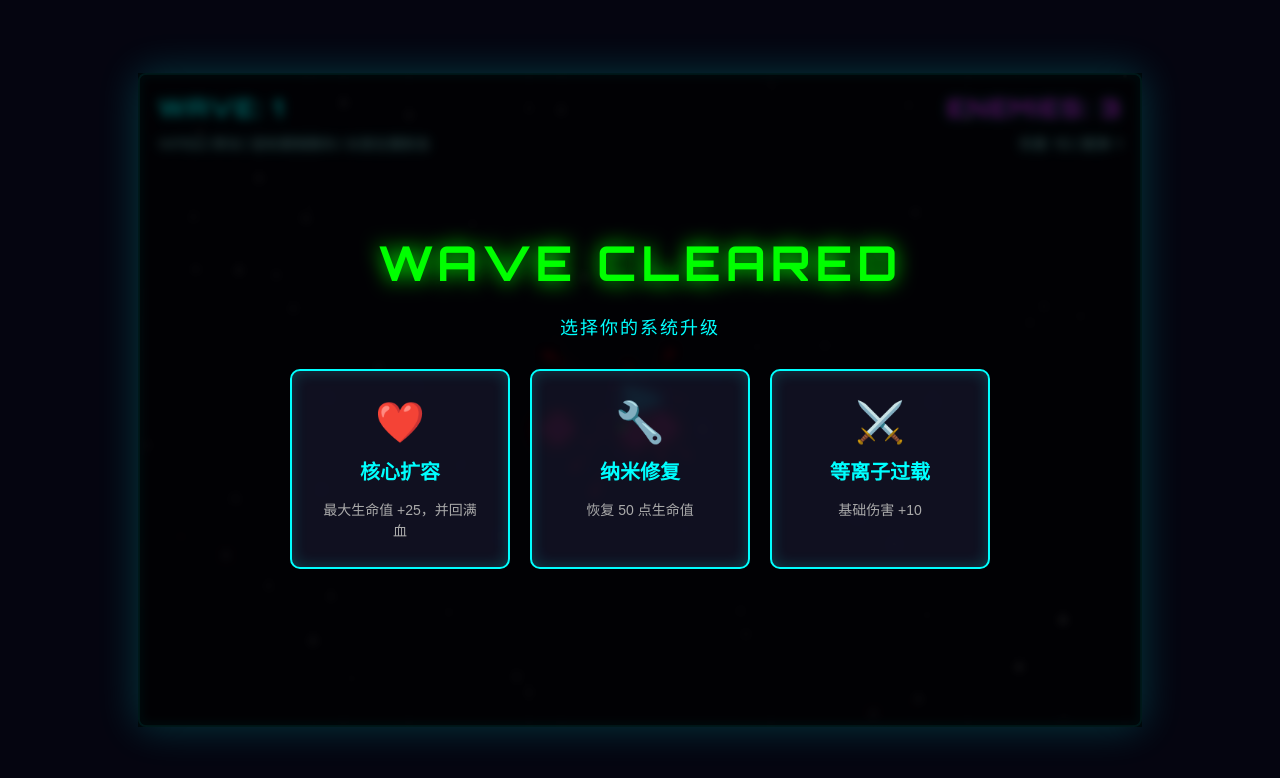
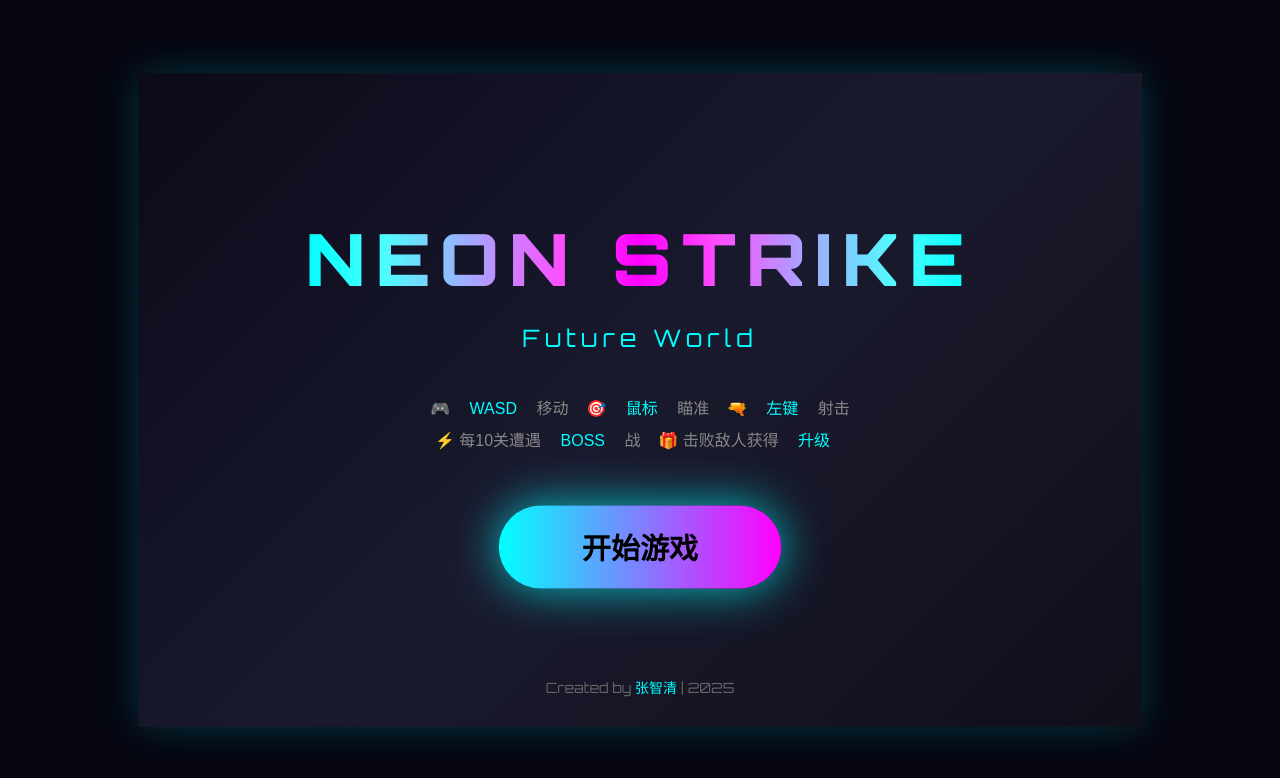
Before and after one commit to hardihuang/zhiqing, a plain HTML site: page neon-strike.html in a window 1280 px wide. Drawn offline with Linux system fonts and the light colour scheme.

Commit message:
Add start screen, remove auto upgrade popup at start

```diff
--- a/neon-strike.html
+++ b/neon-strike.html
@@ -125,6 +125,70 @@
         }
         .btn:hover { background: #0ff; color: #000; box-shadow: 0 0 20px #0ff; }
 
+        /* 开始界面 */
+        #startScreen {
+            position: absolute; top: 0; left: 0; width: 100%; height: 100%;
+            background: linear-gradient(135deg, #0a0a1a 0%, #1a1a2e 50%, #0f0f1a 100%);
+            display: flex; flex-direction: column;
+            justify-content: center; align-items: center;
+            z-index: 200;
+        }
+        .start-title {
+            font-size: 72px; font-weight: 900;
+            text-transform: uppercase;
+            letter-spacing: 10px;
+            background: linear-gradient(90deg, #0ff, #f0f, #0ff);
+            -webkit-background-clip: text;
+            -webkit-text-fill-color: transparent;
+            background-clip: text;
+            animation: titlePulse 2s ease-in-out infinite;
+            margin-bottom: 20px;
+        }
+        @keyframes titlePulse {
+            0%, 100% { filter: brightness(1); }
+            50% { filter: brightness(1.3); }
+        }
+        .start-subtitle {
+            color: #0ff; font-size: 24px;
+            letter-spacing: 5px; margin-bottom: 40px;
+        }
+        .start-info {
+            color: #888; font-size: 16px;
+            text-align: center; line-height: 2;
+            margin-bottom: 50px;
+            font-family: sans-serif;
+        }
+        .start-info span {
+            color: #0ff; display: inline-block;
+            margin: 0 15px;
+        }
+        .start-btn {
+            background: linear-gradient(90deg, #0ff, #f0f);
+            border: none; color: #000;
+            padding: 20px 80px; font-size: 28px;
+            font-family: 'Orbitron', sans-serif;
+            font-weight: 700;
+            text-transform: uppercase;
+            cursor: pointer; border-radius: 50px;
+            box-shadow: 0 0 30px rgba(0,255,255,0.5);
+            transition: all 0.3s;
+            animation: btnPulse 1.5s ease-in-out infinite;
+        }
+        @keyframes btnPulse {
+            0%, 100% { transform: scale(1); box-shadow: 0 0 30px rgba(0,255,255,0.5); }
+            50% { transform: scale(1.05); box-shadow: 0 0 50px rgba(0,255,255,0.8); }
+        }
+        .start-btn:hover {
+            transform: scale(1.1);
+            box-shadow: 0 0 60px rgba(0,255,255,1);
+        }
+        .author-info {
+            position: absolute; bottom: 30px;
+            color: #666; font-size: 14px;
+            text-align: center;
+        }
+        .author-info span { color: #0ff; }
+
     </style>
 </head>
 <body>
@@ -132,36 +196,38 @@
 <div id="game-wrapper">
     <canvas id="gameCanvas" width="1000" height="650"></canvas>
 
+    <!-- 开始界面 -->
+    <div id="startScreen">
+        <h1 class="start-title">Neon Strike</h1>
+        <p class="start-subtitle">Future World</p>
+        <div class="start-info">
+            <p>🎮 <span>WASD</span> 移动 &nbsp;&nbsp; 🎯 <span>鼠标</span> 瞄准 &nbsp;&nbsp; 🔫 <span>左键</span> 射击</p>
+            <p>⚡ 每10关遭遇 <span>BOSS</span> 战 &nbsp;&nbsp; 🎁 击败敌人获得 <span>升级</span></p>
+        </div>
+        <button class="start-btn" onclick="startGame()">开始游戏</button>
+        <div class="author-info">
+            <p>Created by <span>张智清</span> | 2025</p>
+        </div>
+    </div>
+
     <div class="ui-layer">
         <div class="hud">
             <div>
-                <div class="level-text" id="hudLevel">WAVE: 5</div>
+                <div class="level-text" id="hudLevel">WAVE: 1</div>
                 <div class="hints">WASD 移动 | 鼠标跟随朝向 | 长按左键射击</div>
             </div>
             <div style="text-align: right;">
                 <div class="level-text" id="hudEnemies" style="color: #f0f;">ENEMIES: 0</div>
-                <div class="hints" id="hudStats">伤害: 25 | 散弹: 2</div>
+                <div class="hints" id="hudStats">伤害: 15 | 散弹: 1</div>
             </div>
         </div>
     </div>
 
     <!-- 升级菜单 Overlay -->
-    <div class="overlay active" id="upgradeOverlay">
+    <div class="overlay" id="upgradeOverlay">
         <h1 class="title-win">WAVE CLEARED</h1>
         <p style="color: #0ff; font-size: 18px; letter-spacing: 2px;">选择你的系统升级</p>
-        <div class="cards-container" id="cardsContainer"><div class="card">
-                <div class="icon">❤️</div>
-                <h3>核心扩容</h3>
-                <p>最大生命值 +25，并回满血</p>
-            </div><div class="card">
-                <div class="icon">🔧</div>
-                <h3>纳米修复</h3>
-                <p>恢复 50 点生命值</p>
-            </div><div class="card">
-                <div class="icon">⚔️</div>
-                <h3>等离子过载</h3>
-                <p>基础伤害 +10</p>
-            </div></div>
+        <div class="cards-container" id="cardsContainer"></div>
     </div>
 
     <!-- 死亡 Overlay -->
@@ -187,9 +253,16 @@
     const cardsContainer = document.getElementById('cardsContainer');
 
     // 游戏状态
-    let gameState = 'PLAYING'; // PLAYING, UPGRADING, GAMEOVER
+    let gameState = 'START'; // START, PLAYING, UPGRADING, GAMEOVER
     let level = 1;
     let shakeTime = 0;
+
+    // 开始游戏
+    function startGame() {
+        document.getElementById('startScreen').style.display = 'none';
+        gameState = 'PLAYING';
+        restartGame();
+    }
 
     // 实体数组
     let bullets = [];
@@ -559,6 +632,7 @@
         isBossLevel = false;
 
         gameOverOverlay.classList.remove('active');
+        upgradeOverlay.classList.remove('active');
         gameState = 'PLAYING';
         spawnWave();
         updateHUD();
```
